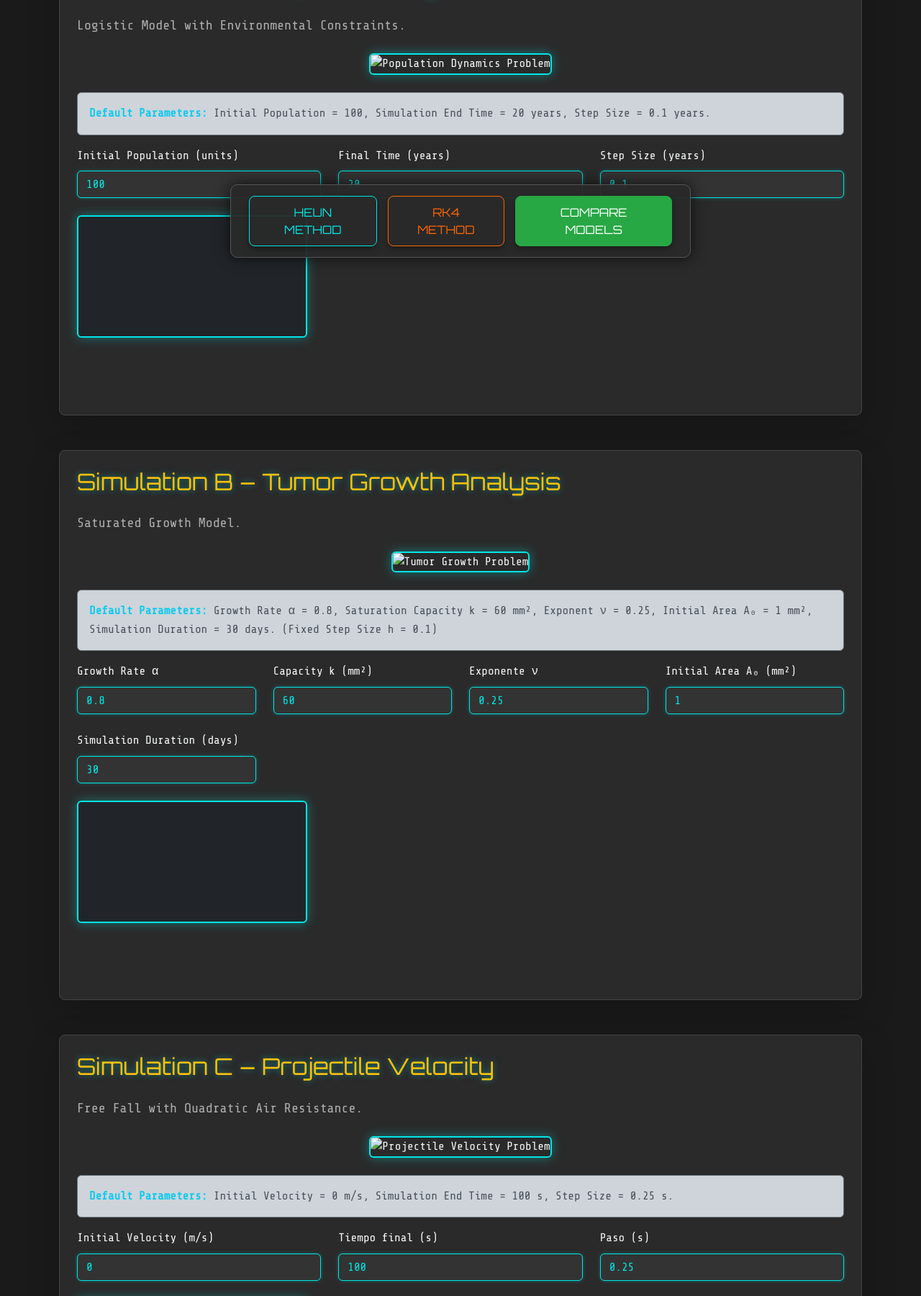
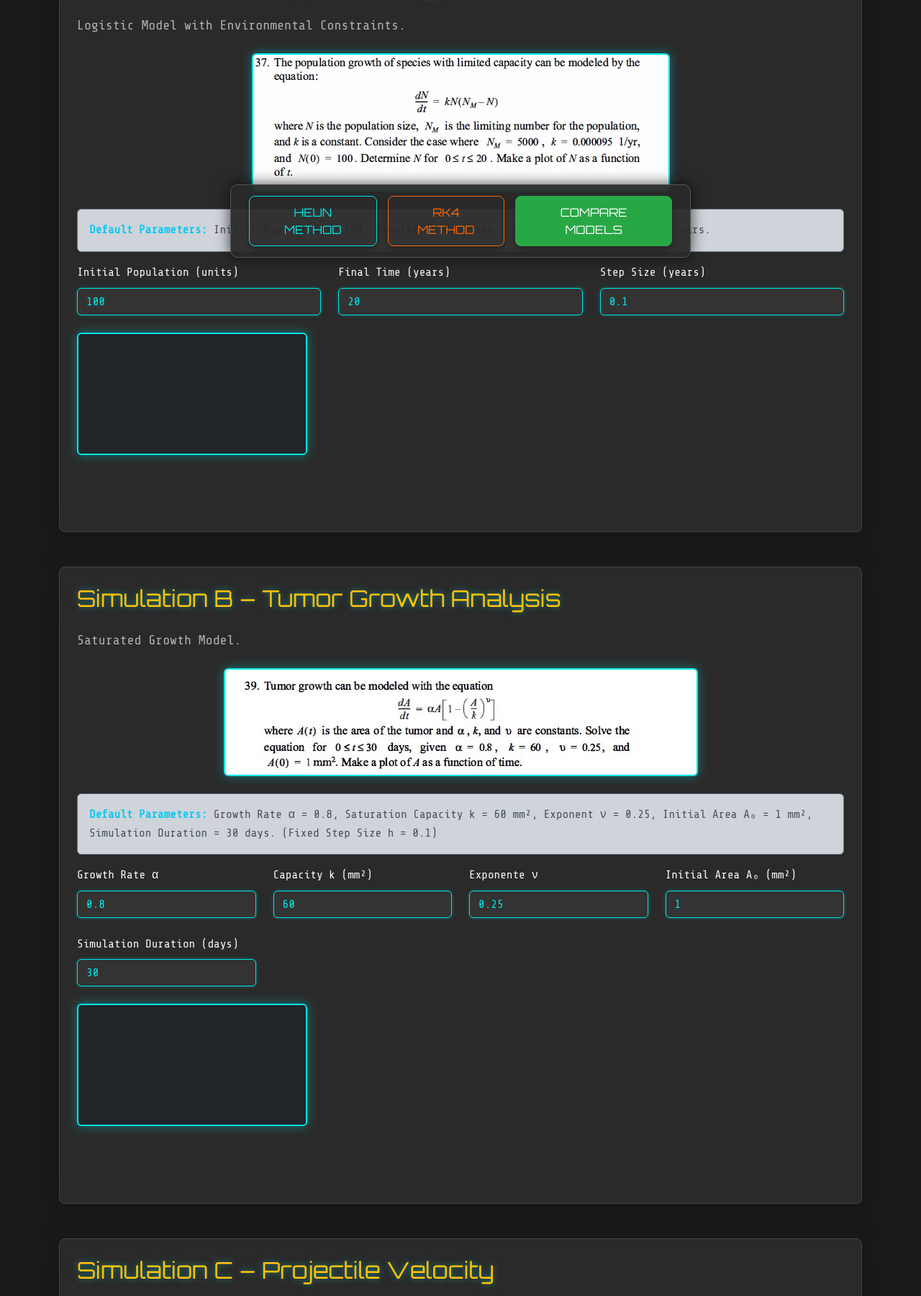
Before and after one commit to Samir2205/Ejercicio-para-Ec.-diferenciales, a plain HTML site: page index.html in a window 1280 px wide. Shown: the part 422-2222 px from the top of the page at 72% size. Drawn offline with nearby package versions, Linux system fonts and the light colour scheme; files that its build step writes are made by us from their sources.

Commit message:
Update index.html

```diff
--- a/index.html
+++ b/index.html
@@ -7,7 +7,7 @@
   <link href="https://cdn.jsdelivr.net/npm/bootstrap@5.3.2/dist/css/bootstrap.min.css" rel="stylesheet" />
   <link href="https://cdnjs.cloudflare.com/ajax/libs/font-awesome/6.4.0/css/all.min.css" rel="stylesheet" />
   <link href="https://fonts.googleapis.com/css2?family=Orbitron:wght@400;600;700&family=Share+Tech+Mono&display=swap" rel="stylesheet"/>
-  <link href="style.css" rel="stylesheet"/>
+  <link href="SIS-Ejercicio/style.css" rel="stylesheet"/>
   <script src="https://cdn.jsdelivr.net/npm/chart.js"></script>
 </head>
 <body>
@@ -27,7 +27,7 @@
       <h2 class="text-warning mb-4">Simulation A – Population Dynamics</h2>
       <p class="lead">Logistic Model with Environmental Constraints.</p>
       <div class="text-center my-4">
-        <img src="img/problema37.jpg" alt="Population Dynamics Problem" class="img-fluid rounded">
+        <img src="SIS-Ejercicio/img/problema37.jpg" alt="Population Dynamics Problem" class="img-fluid rounded">
       </div>
       <div class="alert alert-dark border-secondary" role="alert">
         <strong class="text-info">Default Parameters:</strong> Initial Population = 100, Simulation End Time = 20 years, Step Size = 0.1 years.
@@ -55,7 +55,7 @@
       <h2 class="text-warning mb-4">Simulation B – Tumor Growth Analysis</h2>
       <p class="lead">Saturated Growth Model.</p>
       <div class="text-center my-4">
-        <img src="img/problema39.jpg" alt="Tumor Growth Problem" class="img-fluid rounded">
+        <img src="SIS-Ejercicio/img/problema39.jpg" alt="Tumor Growth Problem" class="img-fluid rounded">
       </div>
       <div class="alert alert-dark border-secondary" role="alert">
         <strong class="text-info">Default Parameters:</strong> Growth Rate α = 0.8, Saturation Capacity k = 60 mm², Exponent ν = 0.25, Initial Area A₀ = 1 mm², Simulation Duration = 30 days. (Fixed Step Size h = 0.1)
@@ -91,7 +91,7 @@
       <h2 class="text-warning mb-4">Simulation C – Projectile Velocity</h2>
       <p class="lead">Free Fall with Quadratic Air Resistance.</p>
       <div class="text-center my-4">
-        <img src="img/problema40.jpg" alt="Projectile Velocity Problem" class="img-fluid rounded">
+        <img src="SIS-Ejercicio/img/problema40.jpg" alt="Projectile Velocity Problem" class="img-fluid rounded">
       </div>
       <div class="alert alert-dark border-secondary" role="alert">
         <strong class="text-info">Default Parameters:</strong> Initial Velocity = 0 m/s, Simulation End Time = 100 s, Step Size = 0.25 s.
```
